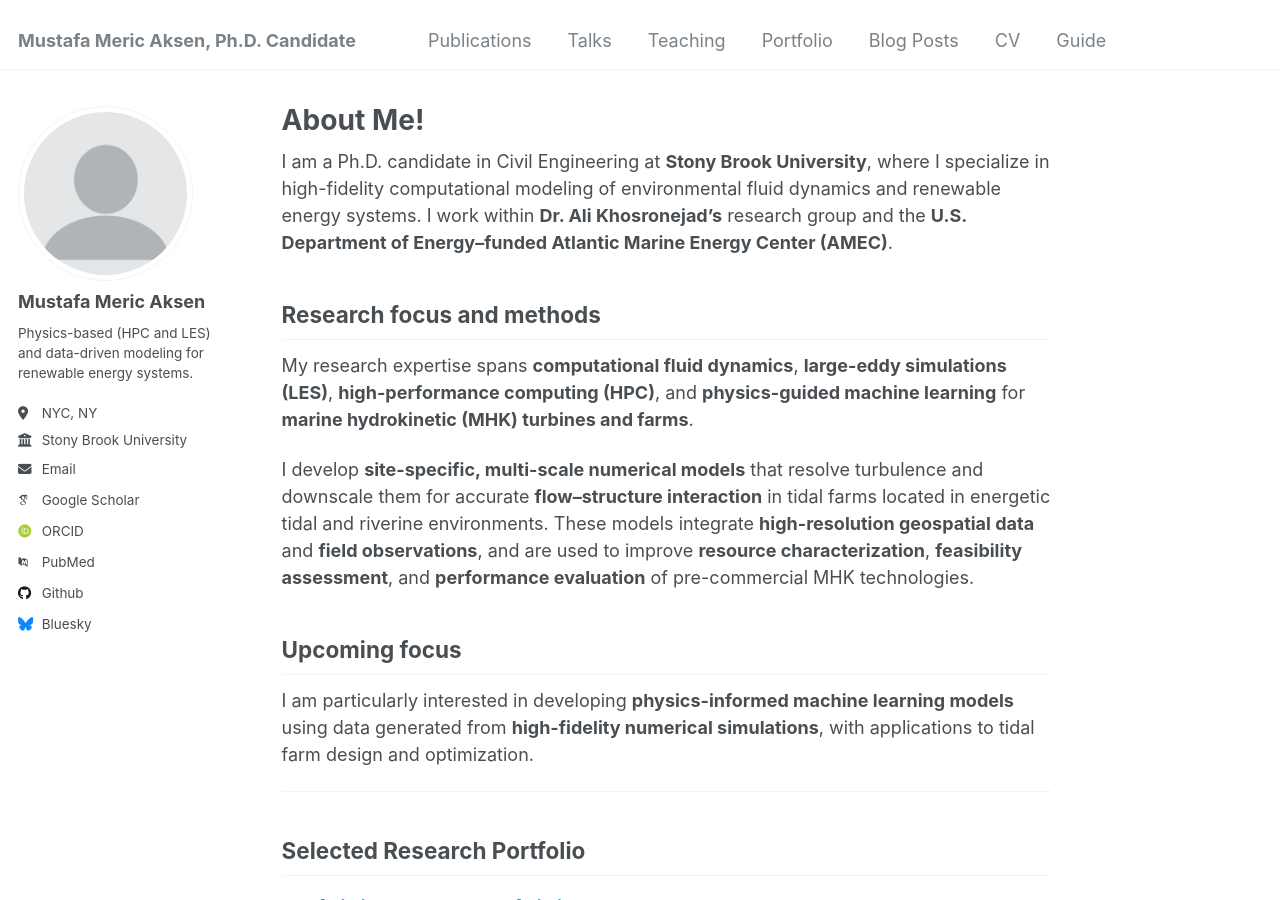
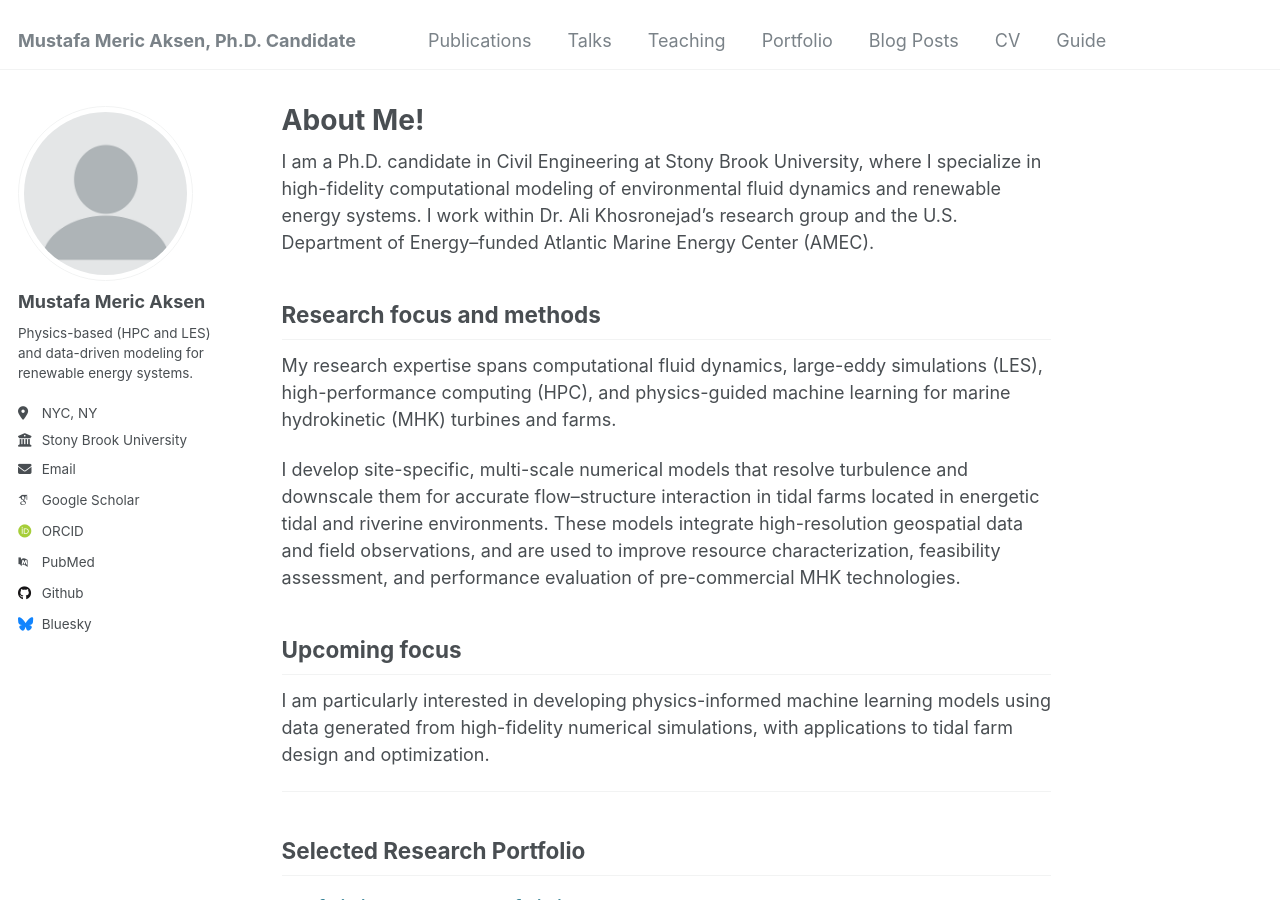
Before and after one commit to aksenmeric/mericaksen, a Jekyll site: the page built from _pages/about.md, in a window 1280 px wide and 900 px high. Built offline with Jekyll 4.4.1, drawn with Linux system fonts in a browser that asks for light colours; some web fonts are replaced.

Commit message:
Update about.md

```diff
--- a/_pages/about.md
+++ b/_pages/about.md
@@ -5,17 +5,17 @@ layout: single
 author_profile: true
 ---
 
-I am a Ph.D. candidate in Civil Engineering at **Stony Brook University**, where I specialize in high-fidelity computational modeling of environmental fluid dynamics and renewable energy systems. I work within **Dr. Ali Khosronejad’s** research group and the **U.S. Department of Energy–funded Atlantic Marine Energy Center (AMEC)**.
+I am a Ph.D. candidate in Civil Engineering at Stony Brook University, where I specialize in high-fidelity computational modeling of environmental fluid dynamics and renewable energy systems. I work within Dr. Ali Khosronejad’s research group and the U.S. Department of Energy–funded Atlantic Marine Energy Center (AMEC).
 
 ## Research focus and methods
 
-My research expertise spans **computational fluid dynamics**, **large-eddy simulations (LES)**, **high-performance computing (HPC)**, and **physics-guided machine learning** for **marine hydrokinetic (MHK) turbines and farms**.
+My research expertise spans computational fluid dynamics, large-eddy simulations (LES), high-performance computing (HPC), and physics-guided machine learning for marine hydrokinetic (MHK) turbines and farms.
 
-I develop **site-specific, multi-scale numerical models** that resolve turbulence and downscale them for accurate **flow–structure interaction** in tidal farms located in energetic tidal and riverine environments. These models integrate **high-resolution geospatial data** and **field observations**, and are used to improve **resource characterization**, **feasibility assessment**, and **performance evaluation** of pre-commercial MHK technologies.
+I develop site-specific, multi-scale numerical models that resolve turbulence and downscale them for accurate flow–structure interaction in tidal farms located in energetic tidal and riverine environments. These models integrate high-resolution geospatial data and field observations, and are used to improve resource characterization, feasibility assessment, and performance evaluation of pre-commercial MHK technologies.
 
 ## Upcoming focus
 
-I am particularly interested in developing **physics-informed machine learning models** using data generated from **high-fidelity numerical simulations**, with applications to tidal farm design and optimization.
+I am particularly interested in developing physics-informed machine learning models using data generated from high-fidelity numerical simulations, with applications to tidal farm design and optimization.
 
 ---
 
```
